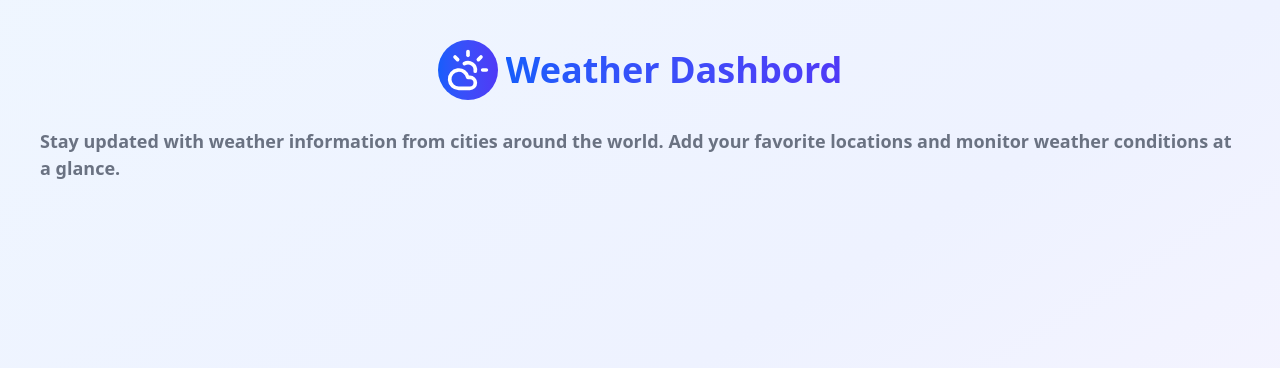
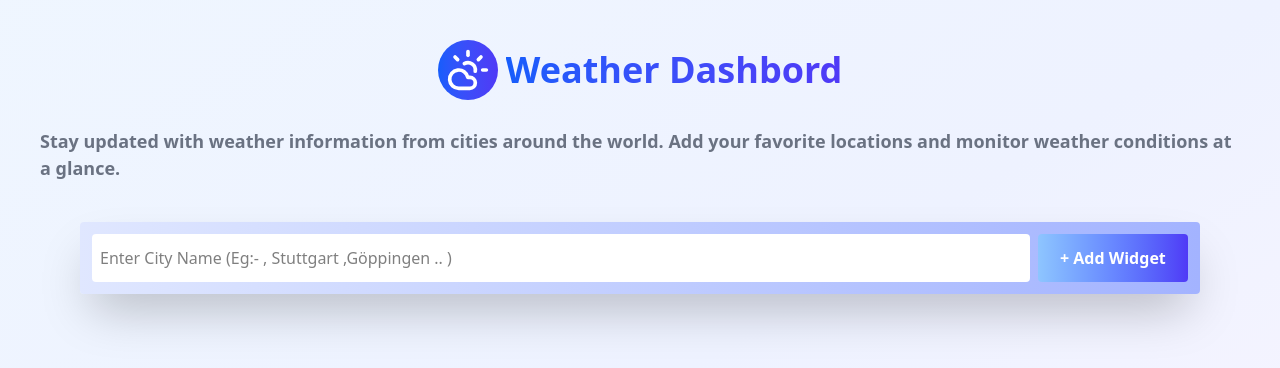
Before and after one commit to priyankara88/weather-dashbord-app, a Next.js app in the folder front-end/: page / in a window 1280 px wide. Shown: the top 368 px of the page. Built offline with nearby package versions, Linux system fonts and the light colour scheme.

Commit message:
create search component

```diff
--- /dev/null
+++ b/front-end/app/Search.tsx
@@ -0,0 +1,18 @@
+const Search = () => {
+  return (
+    <div className="text-black">
+      <div className="w-full flex p-3 gap-2 bg-gradient-to-r from-indigo-100 to-indigo-300 shadow-2xl rounded">
+        <input
+          placeholder="Enter City Name (Eg:- , Stuttgart ,Göppingen .. )"
+          type="text"
+          className="w-full text-black rounded p-2 bg-white"
+        />
+        <button className="w-44 h-12 rounded font-bold text-white bg-gradient-to-r from-blue-300 to-indigo-600 cursor-pointer  ">
+          + Add Widget
+        </button>
+      </div>
+    </div>
+  );
+};
+
+export default Search;
--- a/front-end/app/page.tsx
+++ b/front-end/app/page.tsx
@@ -1,4 +1,5 @@
 import { CloudSun } from "lucide-react";
+import Search from "./Search";
 
 const page = () => {
   return (
@@ -12,11 +13,16 @@ const page = () => {
             Weather Dashbord
           </h1>
         </div>
-        <p className="my-7 text-[18px] font-bold text-gray-500">
+        <p className="mt-7 text-[18px] font-bold text-gray-500">
           Stay updated with weather information from cities around the world.
           Add your favorite locations and monitor weather conditions at a
           glance.
         </p>
+      </div>
+      <div className="pl-20 pr-20 ">
+        <div>
+          <Search />
+        </div>
       </div>
     </div>
   );
```
Also changed, not shown: 1 other file (tests, documents, lock files or other folders).
